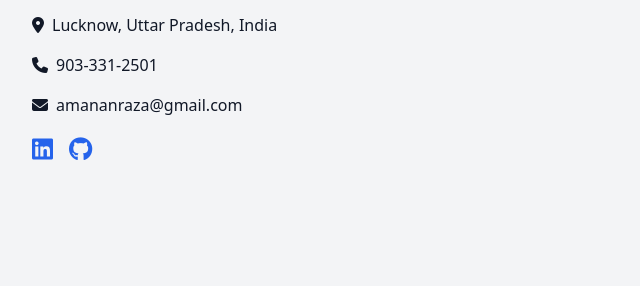
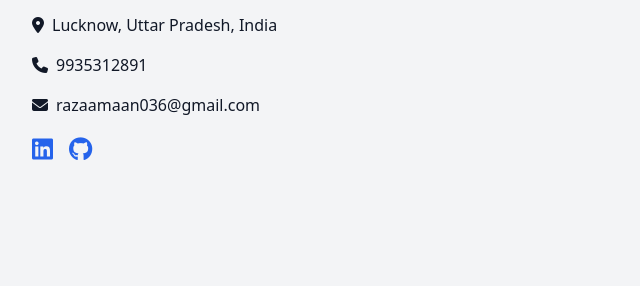
Before and after one commit to RazaAmaan/portfolio1.0, a plain HTML site: page index.html in a window 1280 px wide. Shown: the part 3203-3489 px from the top of the page, 0-640 px from the left. Drawn offline with nearby package versions, Linux system fonts and the light colour scheme.

Commit message:
Update index.html

```diff
--- a/index.html
+++ b/index.html
@@ -182,11 +182,11 @@
                         </div>
                         <div class="flex items-center">
                             <i class="fas fa-phone mr-2"></i>
-                            <span>903-331-2501</span>
+                            <span>9935312891</span>
                         </div>
                         <div class="flex items-center">
                             <i class="fas fa-envelope mr-2"></i>
-                            <span>amananraza@gmail.com</span>
+                            <span>razaamaan036@gmail.com</span>
                         </div>
                         <div class="flex space-x-4">
                             <a href="https://www.linkedin.com/in/amaan-raza" target="_blank" class="text-blue-600 hover:text-blue-800"><i class="fab fa-linkedin text-2xl"></i></a>
@@ -196,7 +196,7 @@
                 </div>
                 <div class="md:w-1/2 md:pl-8">
                     <h3 class="text-xl font-semibold">Message Me</h3>
-                    <form action="https://formspree.io/f/your-form-id" method="POST" class="mt-4 space-y-4">
+                    <form action="https://formspree.io/f/manjzeyv" method="POST" class="mt-4 space-y-4">
                         <div class="flex flex-col">
                             <input type="text" name="name" placeholder="Name" class="p-3 rounded-lg border dark:bg-gray-700 dark:border-gray-600" required>
                         </div>
```
